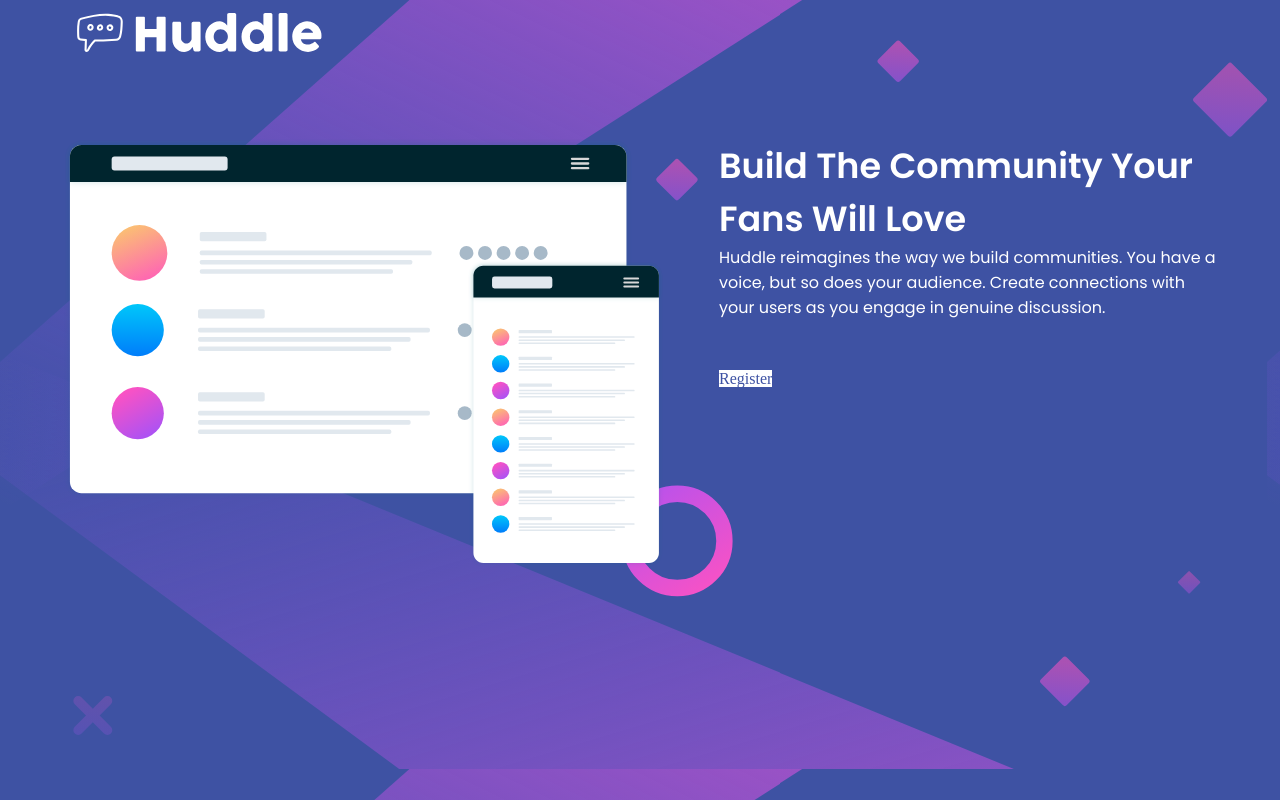
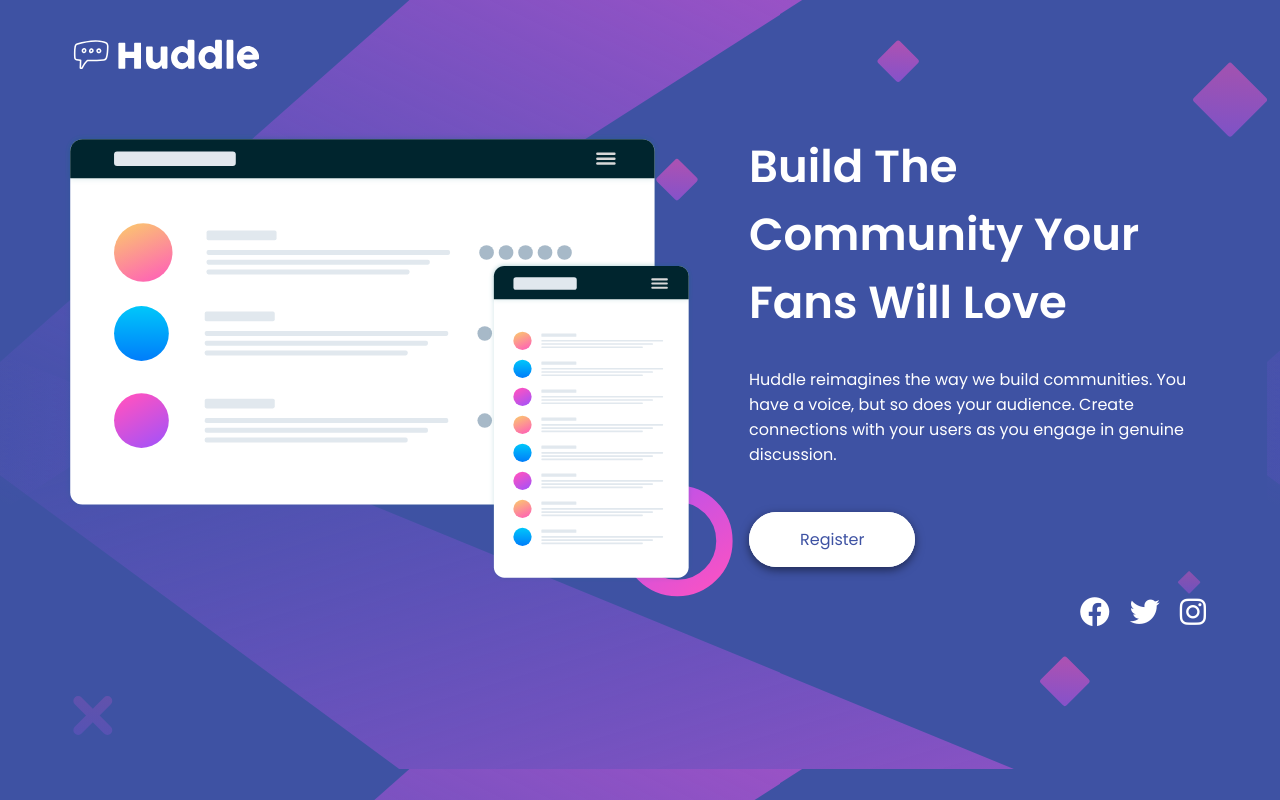
Before and after one commit to malique15/FrontEnd-Mentor-Projects, a plain HTML site: page Huddle Landing Page/index.html in a window 1280 px wide. Drawn offline with Linux system fonts and the light colour scheme.

Commit message:
CSS
Added extra css to finalize design

```diff
--- a/Huddle Landing Page/index.html
+++ b/Huddle Landing Page/index.html
@@ -8,6 +8,10 @@
     <title>Huddle | Landing Page</title>
 
     <link rel="stylesheet" href="style.css">
+    <link rel="stylesheet" href="path/to/font-awesome/css/font-awesome.min.css">
+    <link rel="stylesheet" href="https://cdnjs.cloudflare.com/ajax/libs/font-awesome/6.1.1/css/all.min.css"
+        integrity="sha512-KfkfwYDsLkIlwQp6LFnl8zNdLGxu9YAA1QvwINks4PhcElQSvqcyVLLD9aMhXd13uQjoXtEKNosOWaZqXgel0g=="
+        crossorigin="anonymous" referrerpolicy="no-referrer">
 </head>
 
 <body class="container">
@@ -33,6 +37,9 @@
     </header>
     <footer>
         <div class="social-links">
+            <i class="fa-brands fa-facebook"></i>
+            <i class="fa-brands fa-twitter"></i>
+            <i class="fa-brands fa-instagram"></i>
 
         </div>
     </footer>
--- a/Huddle Landing Page/style.css
+++ b/Huddle Landing Page/style.css
@@ -10,14 +10,19 @@ a {
     text-decoration: none;
     color: hsl(228, 45%, 44%);
     background-color: white;
-    border: none;
-    padding: 40px, 20px;
+    border: 1px solid white;
+    padding: 15px 50px;
+    border-radius: 40px;
+    font-family: 'Poppins';
+    box-shadow: 0 3px 10px rgb(0 0 0 / 50%);
+    ;
 }
 
 body {
     background-image: url(images/bg-desktop.svg);
     background-size: 99%;
     background-color: hsl(228, 45%, 44%);
+    padding: 30px 0px;
 
 }
 
@@ -27,7 +32,12 @@ body {
 }
 
 .logo {
-    margin-bottom: 70px;
+    width: 200px;
+    margin-bottom: 50px;
+}
+
+.logo img {
+    width: 100%;
 }
 
 header {
@@ -36,14 +46,16 @@ header {
 
 .hero-image-section {
     margin-right: 55px;
+    flex: 2;
 }
 
 .hero-image {
-    width: 600px;
+    width: 630px;
 }
 
 .heading-text-section {
     flex: 1;
+
 }
 
 .heading-text {
@@ -51,12 +63,26 @@ header {
     font-weight: 600;
     text-transform: capitalize;
     color: white;
-    font-size: 35px;
+    font-size: 45px;
+    margin-bottom: 30px;
 }
 
 .heading-para {
     font-family: 'Poppins';
     font-weight: 100;
     color: white;
-    margin-bottom: 50px;
+    margin-bottom: 60px;
 }
+
+.social-links {
+    display: flex;
+    justify-content: right;
+    margin-top: 10px;
+
+}
+
+i {
+    padding: 0px 10px;
+    font-size: 30px;
+    color: white;
+}
```
